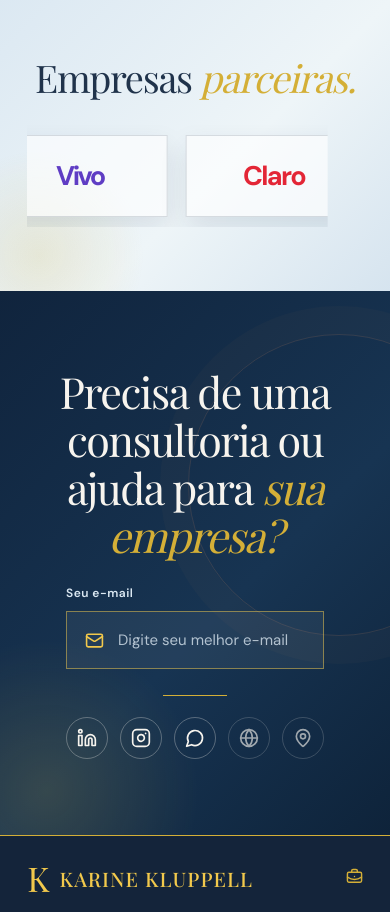
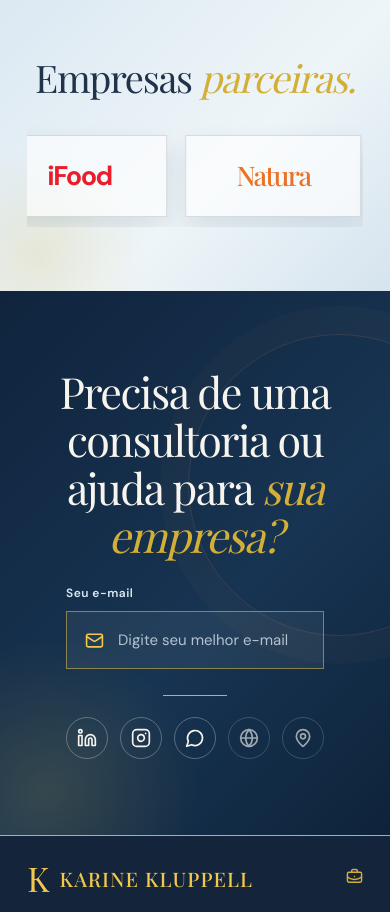
Before and after one commit to JhonathanFernandes/projeto-contabilidade, a Next.js app: page / in a window 390 px wide. Shown: the part 5820-6732 px from the top of the page. Built offline with nearby package versions, Linux system fonts and the light colour scheme; a web font is replaced by a local one.

Commit message:
Acelera carrossel de parceiros no mobile

```diff
--- a/app/globals.css
+++ b/app/globals.css
@@ -1741,6 +1741,7 @@ body.intro-active{overflow:hidden;}
 @media(max-width:850px){
   html,body{width:100%;min-width:0;overflow-x:hidden!important;overscroll-behavior-x:none;touch-action:pan-y;}
   body>*,main{width:100%;max-width:100vw;min-width:0;overflow-x:hidden!important;}
-  .partner-marquee,.partner-track{max-width:100%;overflow:hidden;}
+  .partner-marquee{max-width:100%;overflow:hidden;}
+  .partner-track{width:max-content!important;max-width:none!important;overflow:visible!important;animation:partner-marquee 22s linear infinite!important;animation-play-state:running!important;}
 }
 .area-panel.area-panel-pressed{animation:area-card-wiggle .26s ease-in-out both!important;box-shadow:0 16px 28px rgb(27 52 77 / .2);}
```
